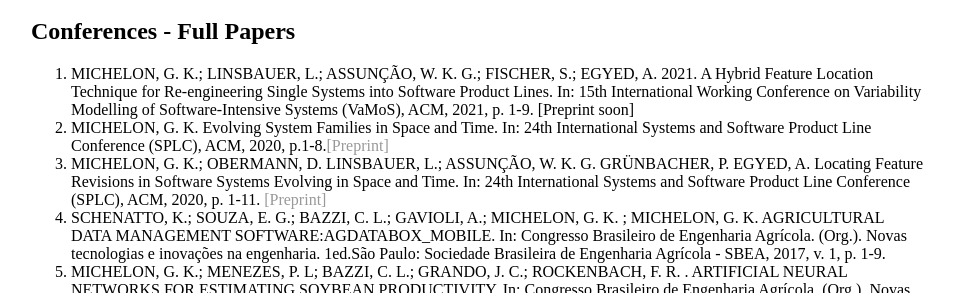
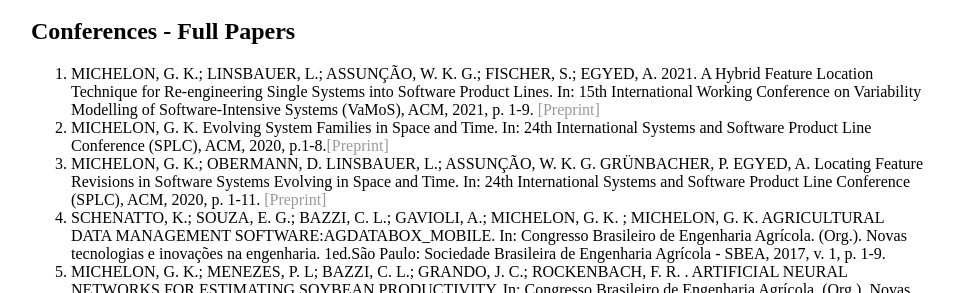
Before and after one commit to GabrielaMichelon/gabrielamichelon.github.io, a Jekyll site: the page built from publications/index.html, in a window 1280 px wide and 900 px high, scrolled down 804 px. Shown: the part 195-488 px from the top of the window, without its empty margins (161-1116 px from the left). Built offline with Jekyll 4.4.1, drawn with Linux system fonts in a browser that asks for light colours.

Commit message:
added preprint paper VaMoS 2021

```diff
--- a/publications/index.html
+++ b/publications/index.html
@@ -33,7 +33,7 @@ title: Publications
 
 	<h2>Conferences - Full Papers</h2>
 	<ol>
-		<li>MICHELON, G. K.; LINSBAUER, L.; ASSUNÇÃO, W. K. G.; FISCHER, S.; EGYED, A. 2021. A Hybrid Feature Location Technique for Re-engineering Single Systems into Software Product Lines. In: 15th International Working Conference on Variability Modelling of Software-Intensive Systems (VaMoS), ACM, 2021, p. 1-9. [Preprint soon]
+		<li>MICHELON, G. K.; LINSBAUER, L.; ASSUNÇÃO, W. K. G.; FISCHER, S.; EGYED, A. 2021. A Hybrid Feature Location Technique for Re-engineering Single Systems into Software Product Lines. In: 15th International Working Conference on Variability Modelling of Software-Intensive Systems (VaMoS), ACM, 2021, p. 1-9. <a href="../papers/A_Hybrid_Feature_Location_Technique_for_Re-engineering_Single_Systems_into_Software_Product_Lines.pdf" target="_blank">[Preprint]</a> </li>
 		<li>MICHELON, G. K. Evolving System Families in Space and Time. In: 24th International Systems and Software Product Line Conference (SPLC), ACM, 2020, p.1-8.<a href="../papers/Evolving_System_Families_in_Space_and_Time.pdf" target="_blank">[Preprint]</a> </li>
 		<li>MICHELON, G. K.; OBERMANN, D. LINSBAUER, L.; ASSUNÇÃO, W. K. G. GRÜNBACHER, P. EGYED, A. Locating Feature Revisions in Software Systems Evolving in Space and Time. In: 24th International Systems and Software Product Line Conference (SPLC), ACM, 2020, p. 1-11. <a href="../papers/Locating_Feature_Revisions_in_Software_Systems_Evolving_in_Space_and_Time.pdf" target="_blank">[Preprint]</a></li>
 		<li>SCHENATTO, K.; SOUZA, E. G.; BAZZI, C. L.; GAVIOLI, A.; MICHELON, G. K. ; MICHELON, G. K. AGRICULTURAL DATA MANAGEMENT SOFTWARE:AGDATABOX_MOBILE. In: Congresso Brasileiro de Engenharia Agrícola. (Org.). Novas tecnologias e inovações na engenharia. 1ed.São Paulo: Sociedade Brasileira de Engenharia Agrícola - SBEA, 2017, v. 1, p. 1-9. </li>
```
Also changed, not shown: 1 other file.
